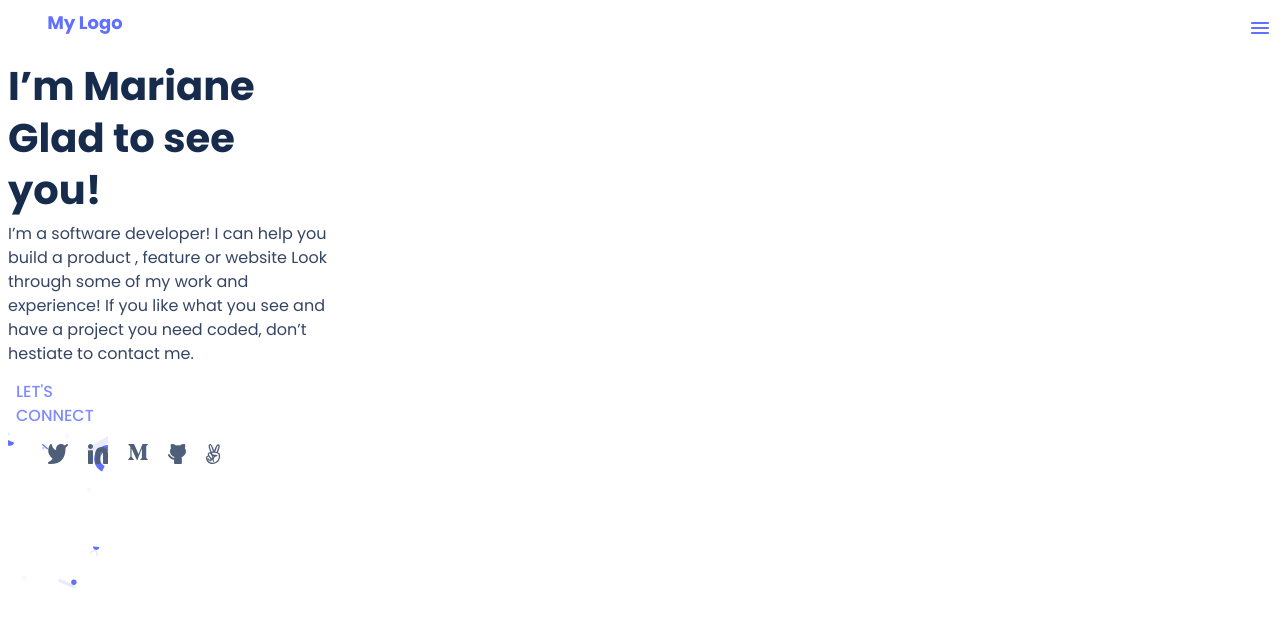
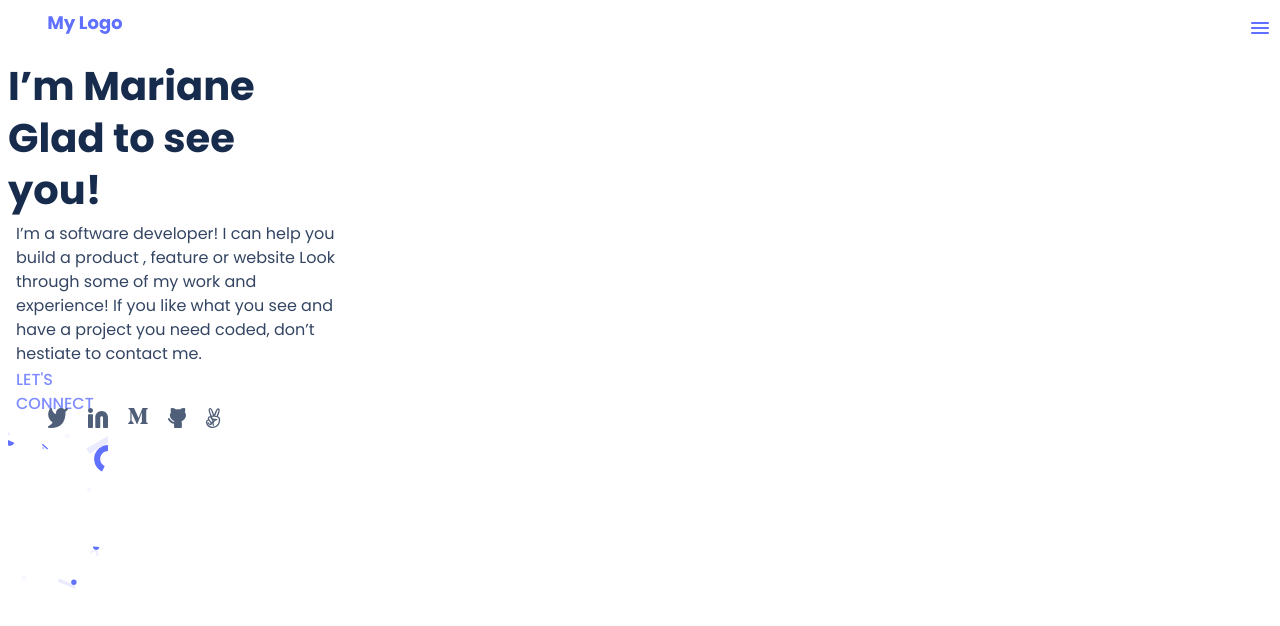
Before and after one commit to KingKowa/Student-Portfolio, a plain HTML site: page index.html in a window 1280 px wide. Drawn offline with Linux system fonts and the light colour scheme.

```diff
--- a/styles.css
+++ b/styles.css
@@ -28,7 +28,7 @@ ul {
 
 h1 {
   color: #172B4D;
-  font-family: 'Poppins';
+  font-family: "Poppins";
   font-weight: 700;
   font-size: 40px;
   margin: 12px 0px;
@@ -51,10 +51,12 @@ h3 {
   margin: 0px 8px;
   font-weight: 500;
   line-height: 24px;
+  width: 117px;
+  height: 24px;
 }
 
 p {
-  font-family: 'Poppins';
+  font-family: "Poppins";
   font-weight: 400;
   font-size: 16px;
   color: #344563;
@@ -69,5 +71,4 @@ p {
   flex: none;
   order: 1;
   flex-grow: 0;
-  margin: 12px 0px;
 }
```
